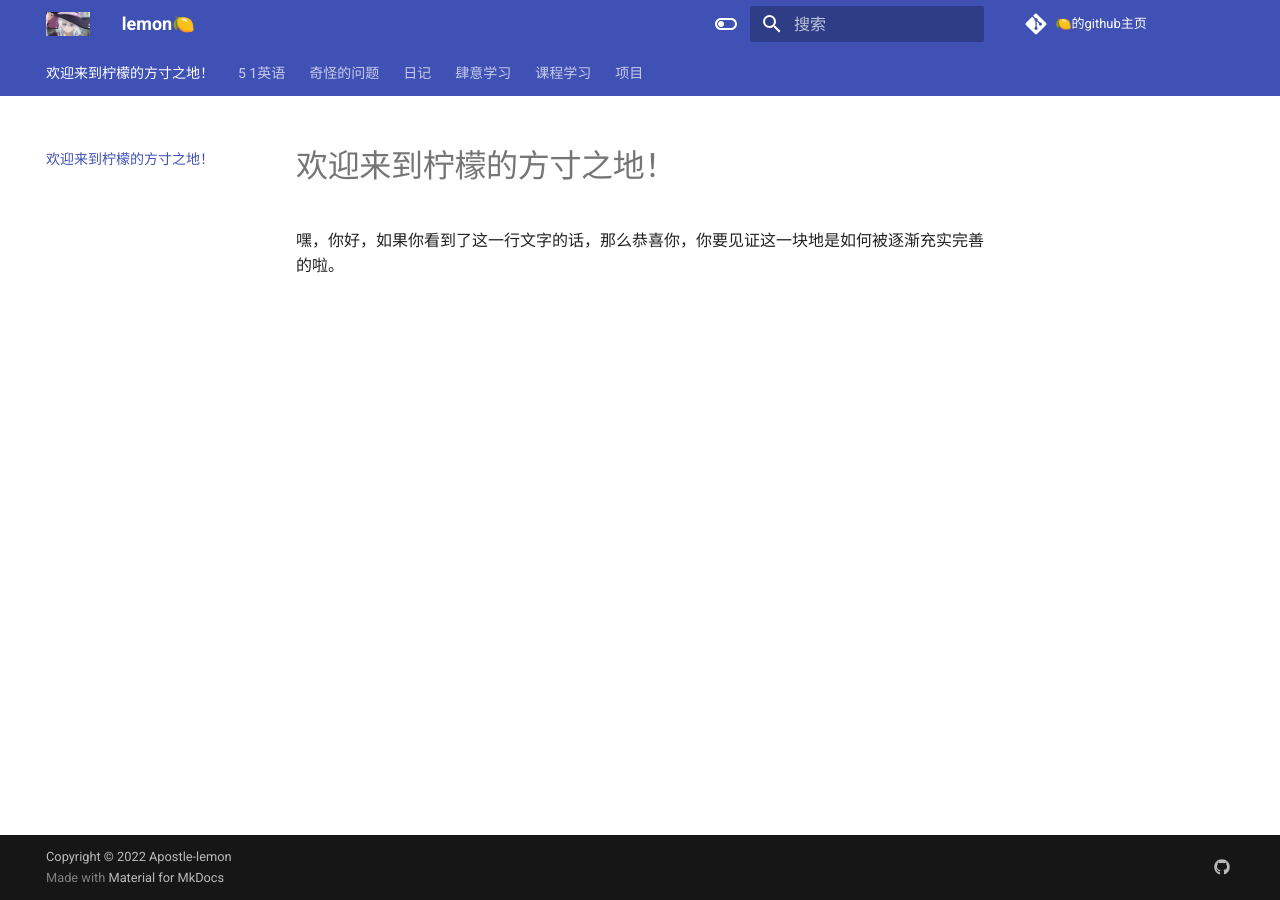
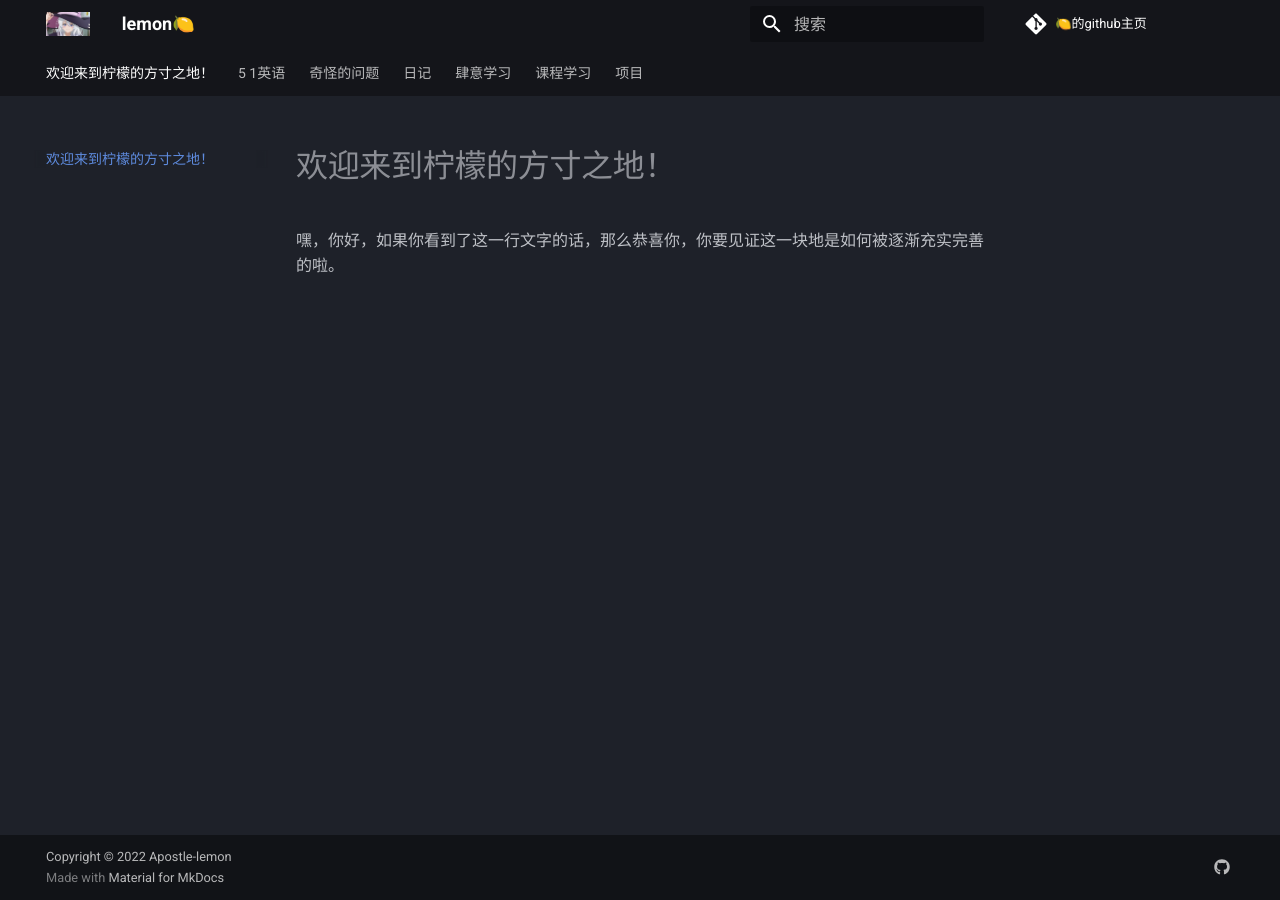
Before and after one commit to Apostle-lemon/Apostle-lemon.github.io, an MkDocs documentation site: the page built from docs/index.md, in a window 1280 px wide. Built offline with MkDocs 1.6.1 and Material for MkDocs 9.7.7, drawn with Linux system fonts in a browser that asks for light colours.

Commit message:
vault backup: 2022-11-03 20:36:22
Affected files:
mkdocs.yml

```diff
--- a/mkdocs.yml
+++ b/mkdocs.yml
@@ -16,27 +16,19 @@ theme:
   text: Share Tech
   code: JetBrains Mono
   features:
+    - content.code.annotate
     - navigation.instant
+    - navigation.tracking
     - navigation.tabs
-    - navigation.sections
-    - navigation.expand
+    # - navigation.tabs.sticky
+    - navigation.indexes
     - navigation.top
+    - search.highlight
+    - search.share
   palette:
-    - media: "(prefers-color-scheme: light)"
-      scheme: default
-      primary: indigo
-      accent: red
-      toggle:
-        icon: material/toggle-switch-off-outline
-        name: Switch to dark mode
-    # 深色模式
-    - media: "(prefers-color-scheme: dark)"
-      scheme: slate
-      primary: deep orange
-      accent: red
-      toggle:
-        icon: material/toggle-switch
-        name: Switch to light mode
+    scheme: slate
+    primary: black
+    accent: blue
 
 plugins:
 - search
```
